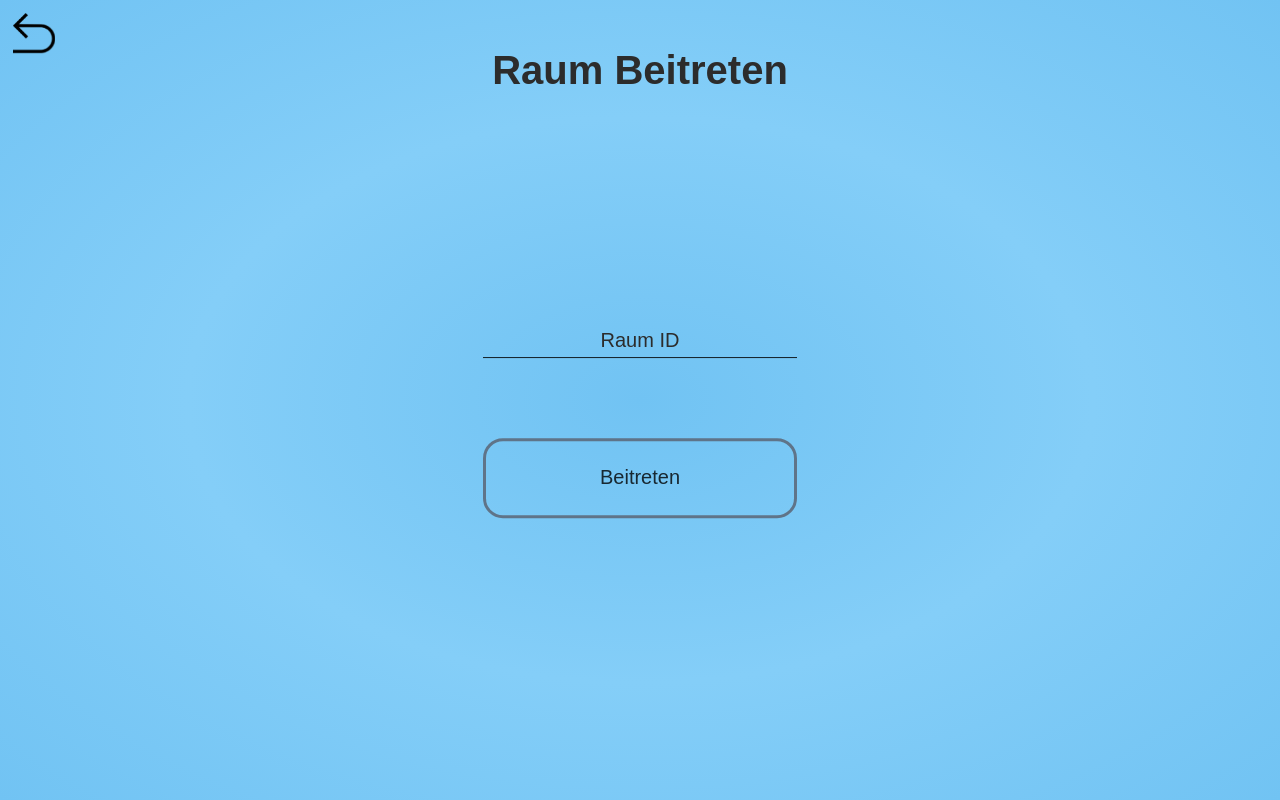
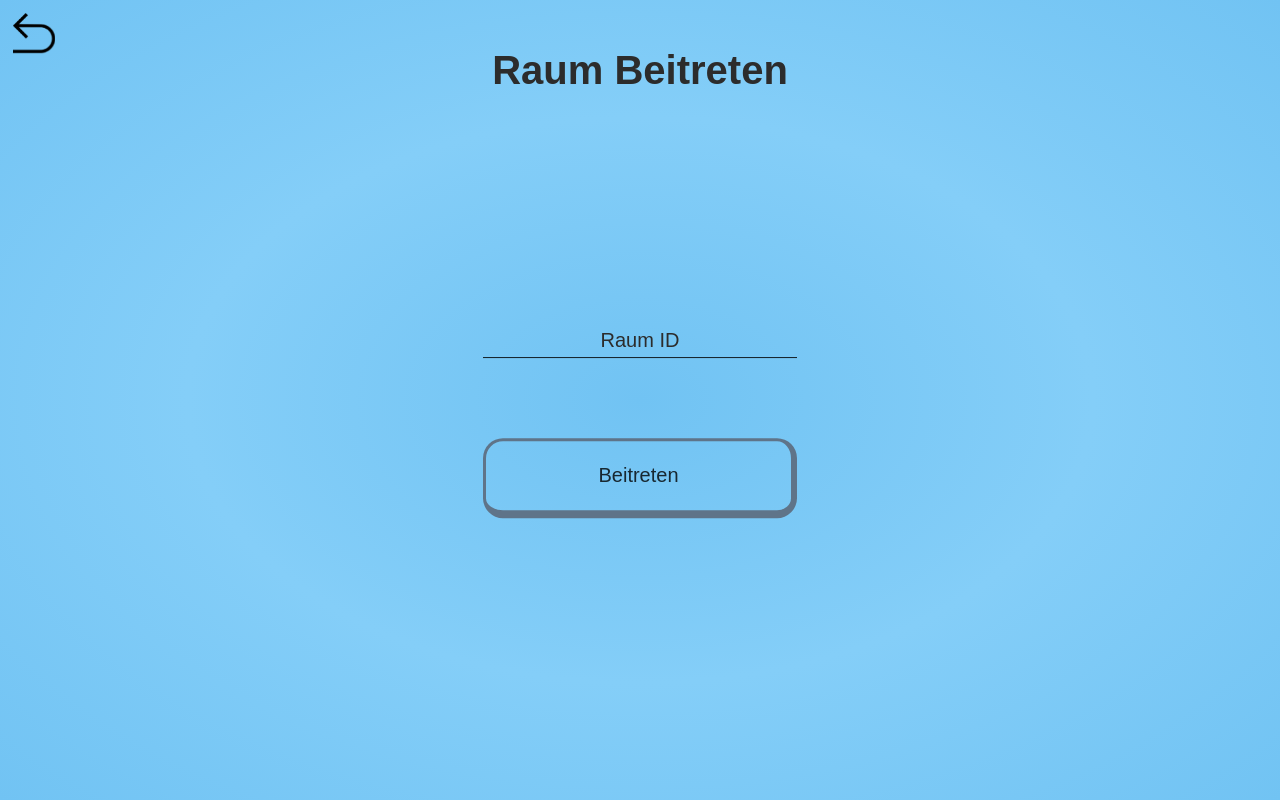
Before and after one commit to JakobRinke/wordgame, a plain HTML site: page join_room.html in a window 1280 px wide. Drawn offline with Linux system fonts and the light colour scheme.

Commit message:
better buttons

```diff
--- a/style/main.css
+++ b/style/main.css
@@ -154,6 +154,7 @@ h2 {
   margin-top: 10vh;
   border-radius: 20px;
   border: 0.4vh solid #595f6e;
+  border-width: 0.4vh 0.75vh 1vh 0.4vh;
   font-size: 1rem;
   background-color: transparent;
   height: 10vh;
```
